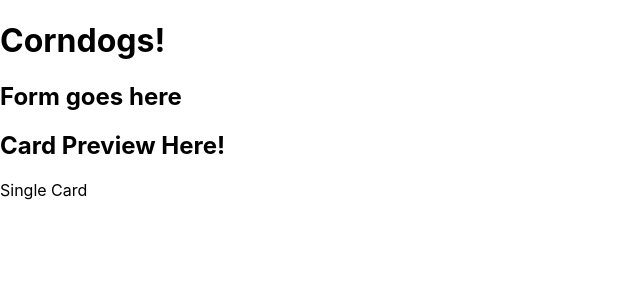
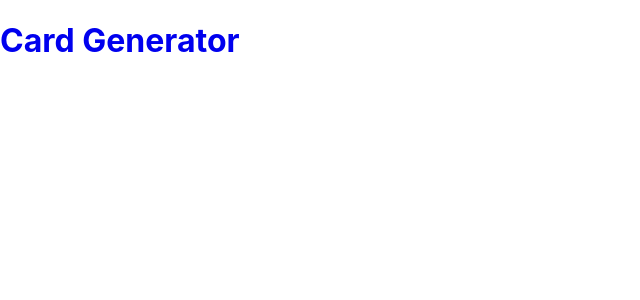
Before and after one commit to kpn678/stretch-tech, a React (Create React App) app: page / in a window 1280 px wide. Shown: the top 300 px of the page, without its empty margins (0-640 px from the left). Built offline with nearby package versions, Linux system fonts and the light colour scheme.

Commit message:
Add routes to main page

```diff
--- a/package.json
+++ b/package.json
@@ -43,6 +43,7 @@
     ]
   },
   "devDependencies": {
+    "@types/react-router-dom": "^5.3.3",
     "cypress": "^10.3.1"
   }
 }
--- a/src/Components/App/App.tsx
+++ b/src/Components/App/App.tsx
@@ -1,21 +1,29 @@
 import React, { FC } from 'react';
 import './App.css';
+import { Route } from "react-router-dom"
 import NavBar from '../NavBar/NavBar';
 import CardForm from '../CardForm/CardForm';
 import CardPreview from '../CardPreview/CardPreview';
 import SavedCards from '../SavedCards/SavedCards';
+
 
 const App: FC = () => {
 
   return (
     <main>
       <NavBar />
-      <section className='home' data-cy='home'>
-
-      </section>
-      <CardForm />
-      <CardPreview />
-      <SavedCards />
+      <Route
+       path='/' render={()=> <section className='home' data-cy='home'></section>}
+      />
+      <Route
+      path='/create-card' render={() => <CardForm />}
+      />
+      <Route
+      path='/preview-card' render={() => <CardPreview />}
+      />
+      <Route
+      path='/saved-cards' render={() => <SavedCards />}
+      />
     </main>
   );
 
--- a/src/Components/NavBar/NavBar.tsx
+++ b/src/Components/NavBar/NavBar.tsx
@@ -1,10 +1,13 @@
 import React, { FC } from 'react';
+import { Link } from 'react-router-dom'
 import './NavBar.css';
 
 
 const NavBar: FC = () => {
     return (
-        <h1>Corndogs!</h1>
+        <Link to={'/'} style={{textDecoration: 'none'}}>
+            <h1>Card Generator</h1>
+        </Link>
     );
 };
 
--- a/src/index.tsx
+++ b/src/index.tsx
@@ -1,5 +1,6 @@
 import React from 'react';
 import ReactDOM from 'react-dom/client';
+import { BrowserRouter } from 'react-router-dom'
 import './index.css';
 import App from './Components/App/App';
 
@@ -7,7 +8,7 @@ const root = ReactDOM.createRoot(
   document.getElementById('root') as HTMLElement
 );
 root.render(
-  <React.StrictMode>
+  <BrowserRouter>
     <App />
-  </React.StrictMode>
+  </BrowserRouter>
 );
```
Also changed, not shown: 1 other file (tests, documents, lock files or other folders).
